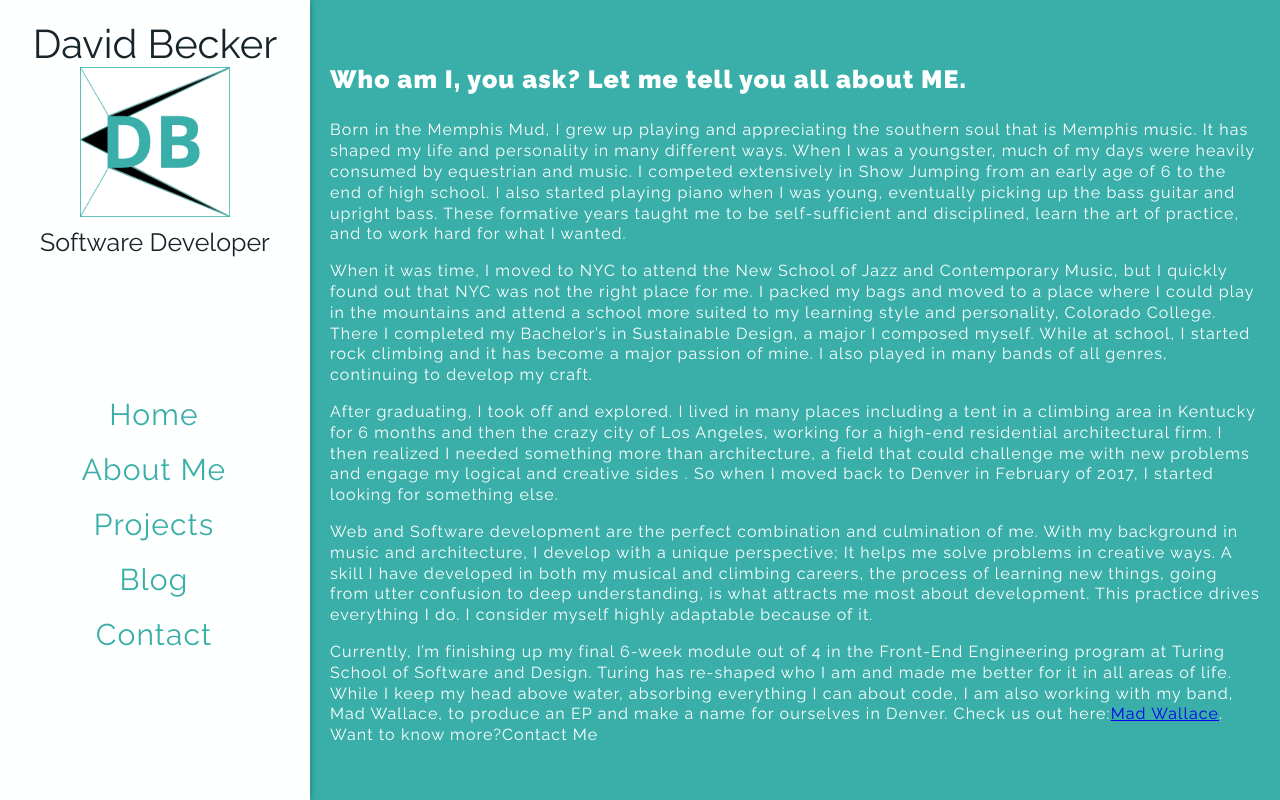
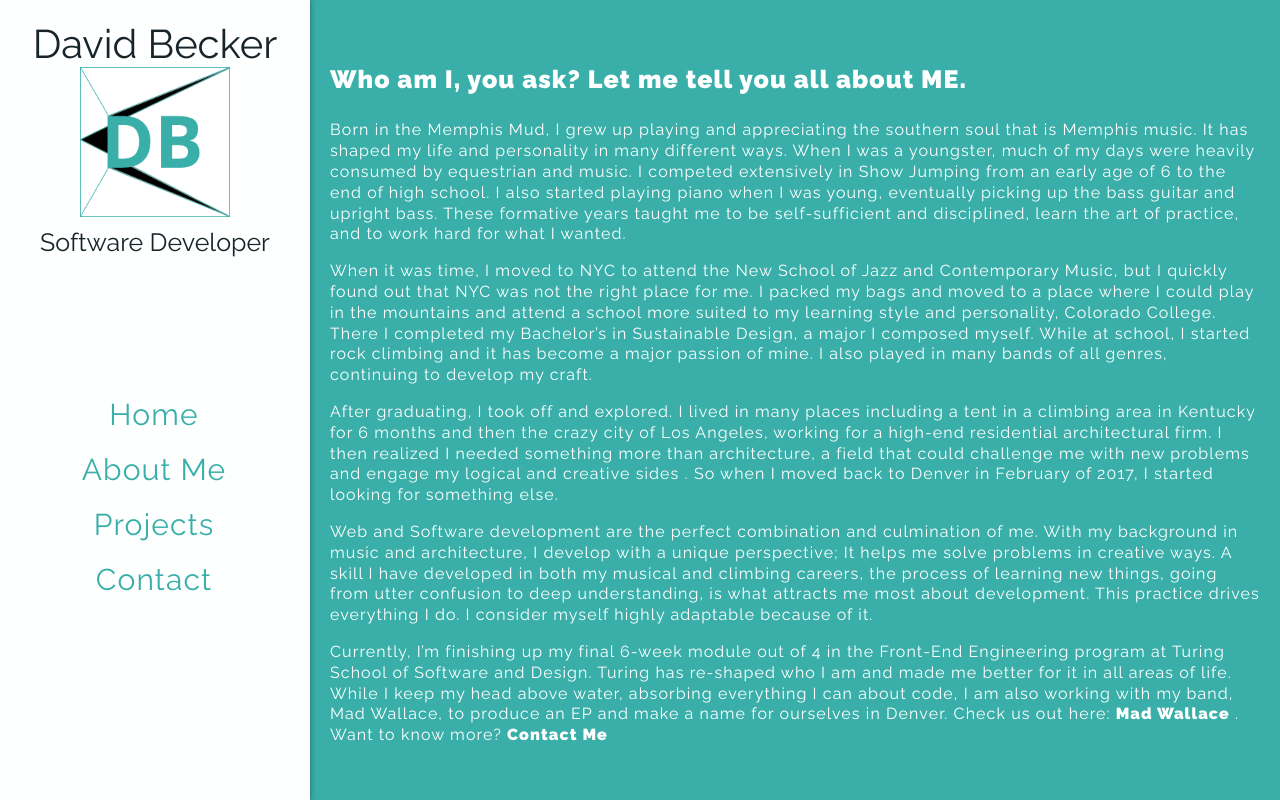
Before and after one commit to davidbecker6081/Portfolio, a React (Create React App) app: page /about-me in a window 1280 px wide. Shown: the top 800 px of the page. Built offline with nearby package versions, Linux system fonts and the light colour scheme.

Commit message:
minor styling changes, still needs editing

```diff
--- a/src/AboutMe/AboutMe.css
+++ b/src/AboutMe/AboutMe.css
@@ -8,6 +8,8 @@
   font-size: 16px;
   letter-spacing: 1.1px;
   line-height: 1.3;
+  animation-name: fade-in;
+  animation-duration: 2s;
 }
 
 .about-me-text:nth-of-type(1) {
@@ -16,7 +18,24 @@
 }
 
 .about-me-link {
+  padding: 5px;
+  font-weight: 700;
   letter-spacing: 1.1px;
   text-decoration: none;
   color: #FEFFFF;
 }
+
+.about-me-link:hover {
+  color: #17252A;
+  cursor: pointer;
+}
+
+@keyframes fade-in {
+  0% {
+    opacity: 0;
+  }
+
+  100% {
+    opacity: 1;
+  }
+}
--- a/src/AboutMe/AboutMe.js
+++ b/src/AboutMe/AboutMe.js
@@ -16,7 +16,7 @@ const AboutMe = () => {
 			<p className="about-me-text">Web and Software development are the perfect combination and culmination of me. With my background in music and architecture, I develop with a unique perspective; It helps me solve problems in creative ways. A skill I have developed in both my musical and climbing careers, the process of learning new things, going from utter confusion to deep understanding, is what attracts me most about development. This practice drives everything I do. I consider myself highly adaptable because of it.</p>
 
 			<p className="about-me-text">Currently, I’m finishing up my final 6-week module out of 4 in the Front-End Engineering program at Turing School of Software and Design. Turing has re-shaped who I am and made me better for it in all areas of life. While I keep my head above water, absorbing everything I can about code, I am also working with my band, Mad Wallace, to produce an EP and make a name for ourselves in Denver. Check us out here:
-				<a href="http://madwallace.com/" target="_blank">Mad Wallace</a>.
+				<a className="about-me-link" href="http://madwallace.com/" target="_blank">Mad Wallace</a>.
 					Want to know more?
 				<Link to="/contact" className="about-me-link">Contact Me</Link>
 			</p>
--- a/src/App.js
+++ b/src/App.js
@@ -17,7 +17,6 @@ class App extends Component {
 					<Route exact path="/" component={Main} />
 					<Route exact path="/projects" component={Projects} />
 					<Route exact path="/about-me" component={AboutMe} />
-					<Route exact path="/blog" component={Blog} />
 					<Route exact path="/contact" component={Contact} />
 				</main>
 			</div>
--- a/src/NavHeader/NavHeader.js
+++ b/src/NavHeader/NavHeader.js
@@ -18,7 +18,6 @@ const NavHeader = () => {
 				<Link to="/" className="nav-link">Home</Link>
 				<Link to="/about-me" className="nav-link">About Me</Link>
 				<Link to="/projects" className="nav-link">Projects</Link>
-				<Link to="/blog" className="nav-link">Blog</Link>
 				<Link to="/contact" className="nav-link">Contact</Link>
 			</div>
 			<div className="quick-contact">
```
